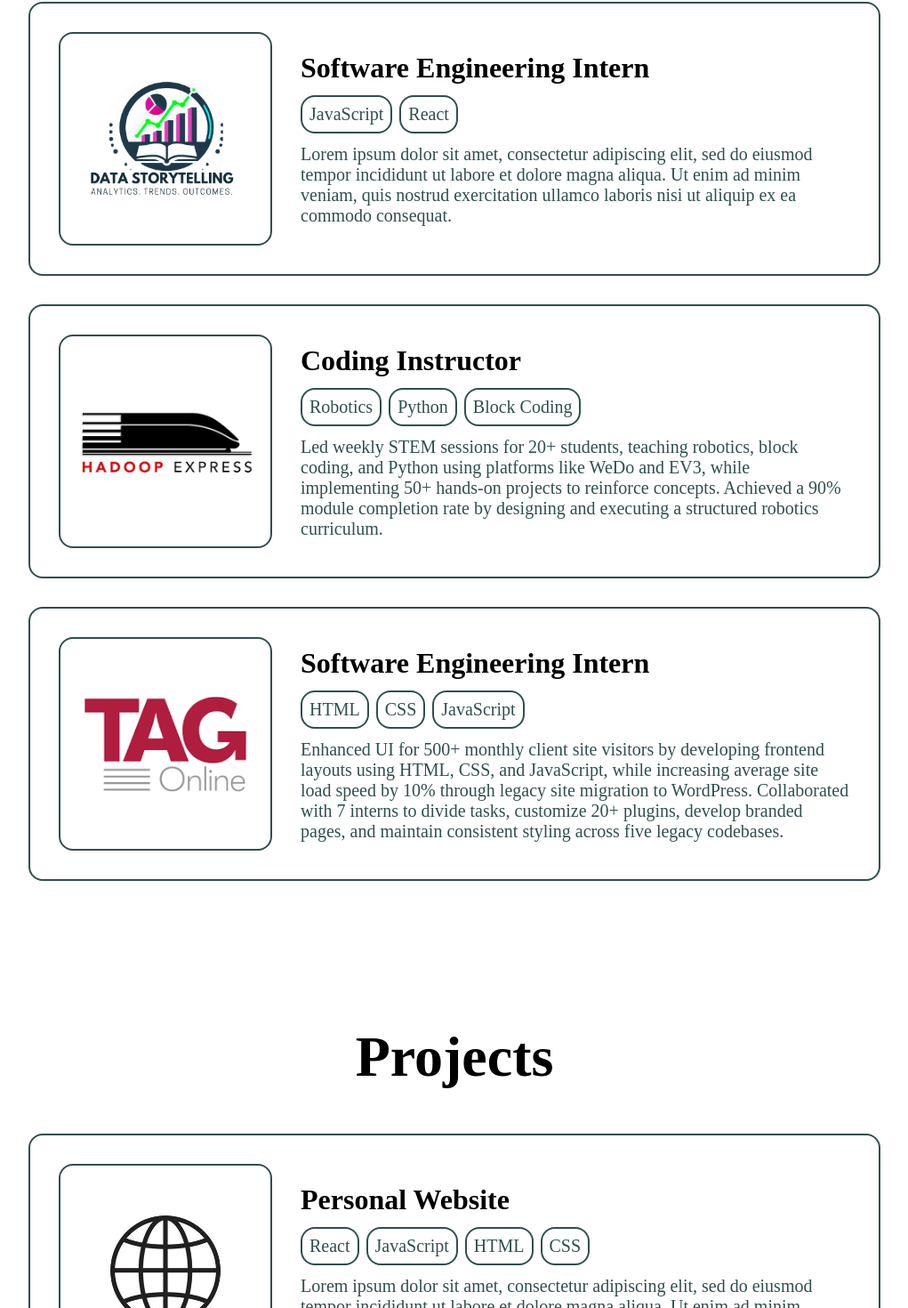
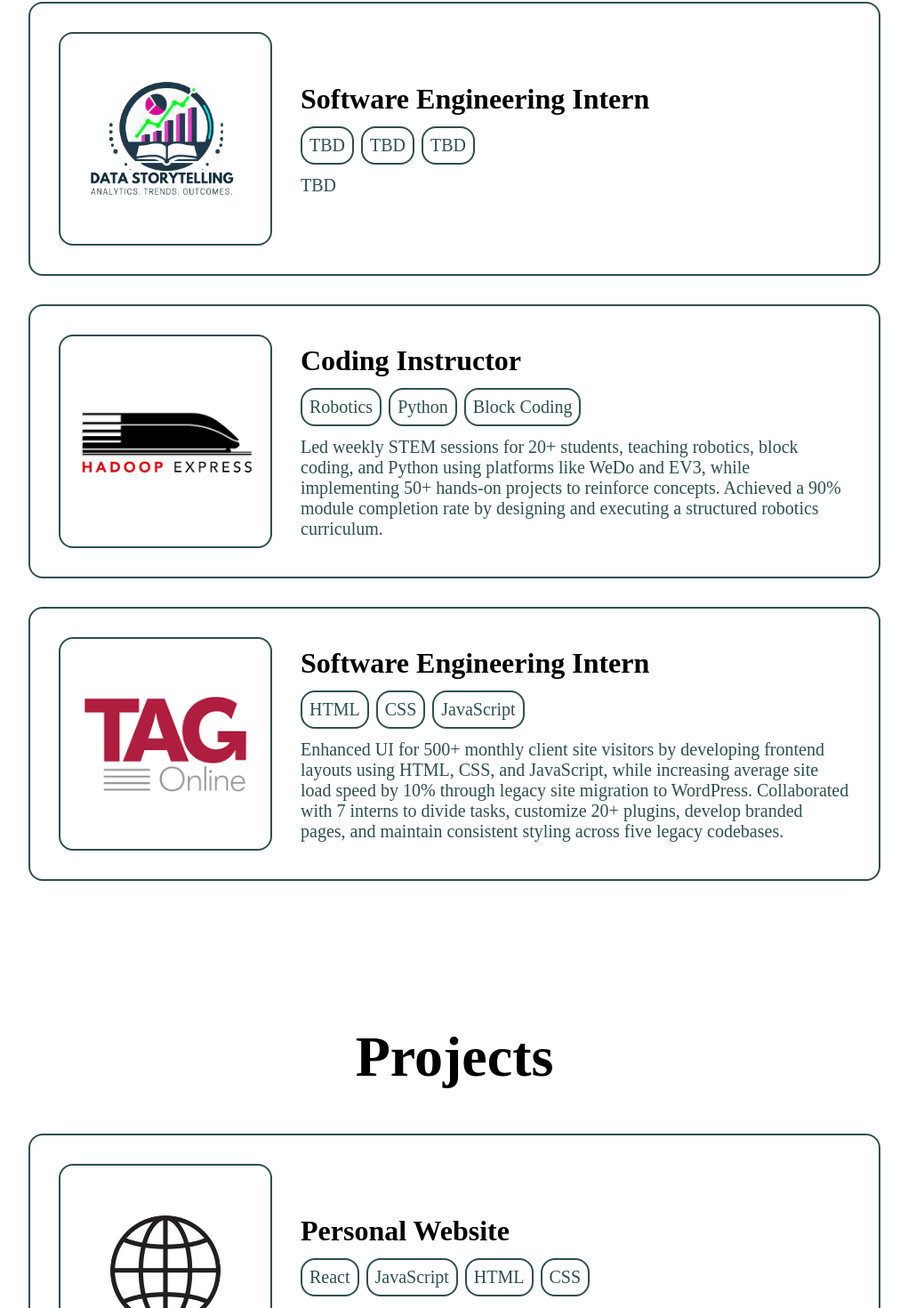
Before and after one commit to seanlumasag/personal-website, a React (Vite) app in the folder frontend/: page / in a window 1280 px wide. Shown: the part 1876-3346 px from the top of the page at 89% size, without its empty margins (129-1150 px from the left). Built offline with nearby package versions, Linux system fonts and the light colour scheme.

Commit message:
Inserted description placeholders

```diff
--- a/frontend/src/sections/Experience.jsx
+++ b/frontend/src/sections/Experience.jsx
@@ -12,10 +12,10 @@
           img={dataStorytellingImg}
           link="https://devonmcguinness.com"
           title="Software Engineering Intern"
-          t1="JavaScript"
-          t2="React"
-          t3=""
-          desc="Lorem ipsum dolor sit amet, consectetur adipiscing elit, sed do eiusmod tempor incididunt ut labore et dolore magna aliqua. Ut enim ad minim veniam, quis nostrud exercitation ullamco laboris nisi ut aliquip ex ea commodo consequat."
+          t1="TBD"
+          t2="TBD"
+          t3="TBD"
+          desc="TBD"
         />
         <InfoCard
           img={hadoopExpressImg}
--- a/frontend/src/sections/Projects.jsx
+++ b/frontend/src/sections/Projects.jsx
@@ -13,7 +13,7 @@
           t2="JavaScript"
           t3="HTML"
           t4="CSS"
-          desc="Lorem ipsum dolor sit amet, consectetur adipiscing elit, sed do eiusmod tempor incididunt ut labore et dolore magna aliqua. Ut enim ad minim veniam, quis nostrud exercitation ullamco laboris nisi ut aliquip ex ea commodo consequat."
+          desc="TBD"
         />
       </div>
     </div>
```
